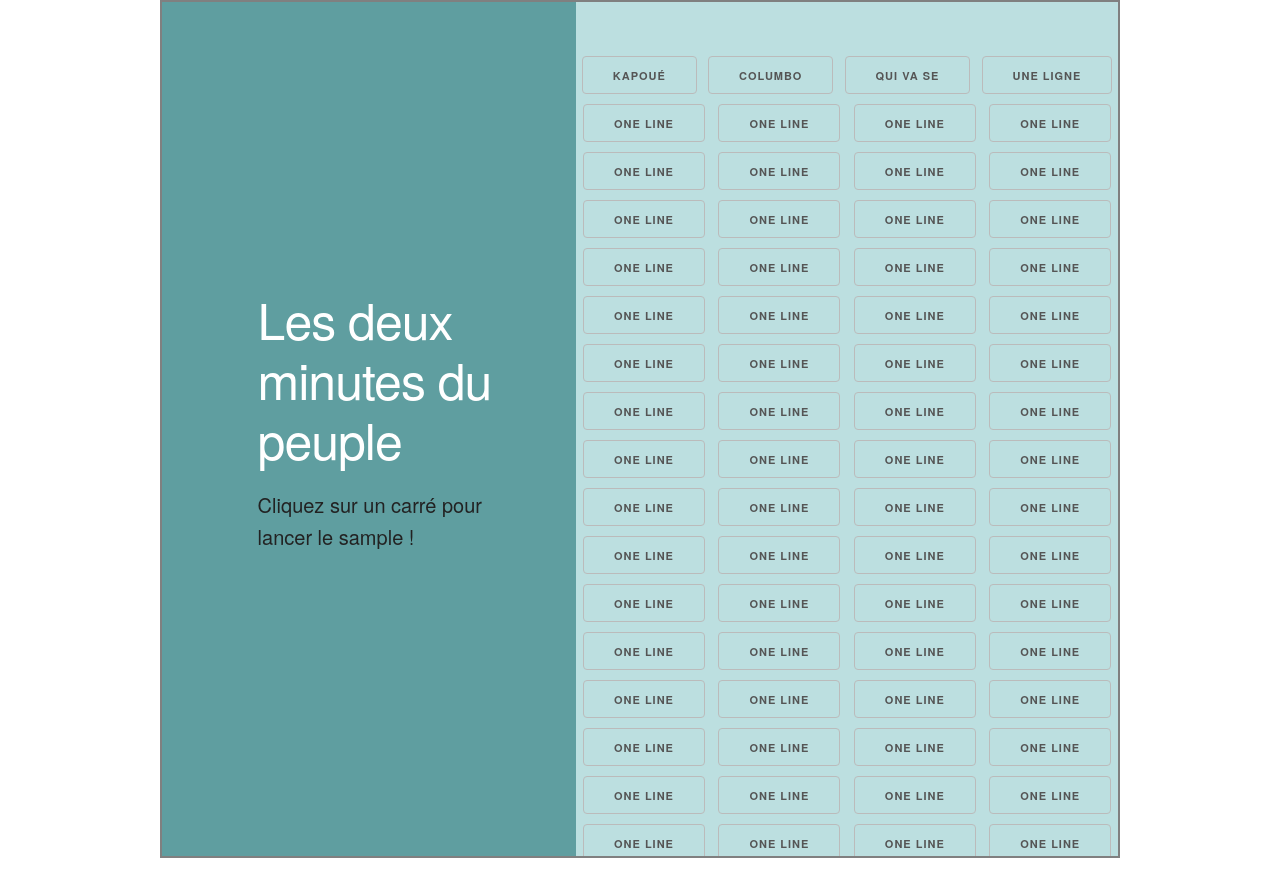
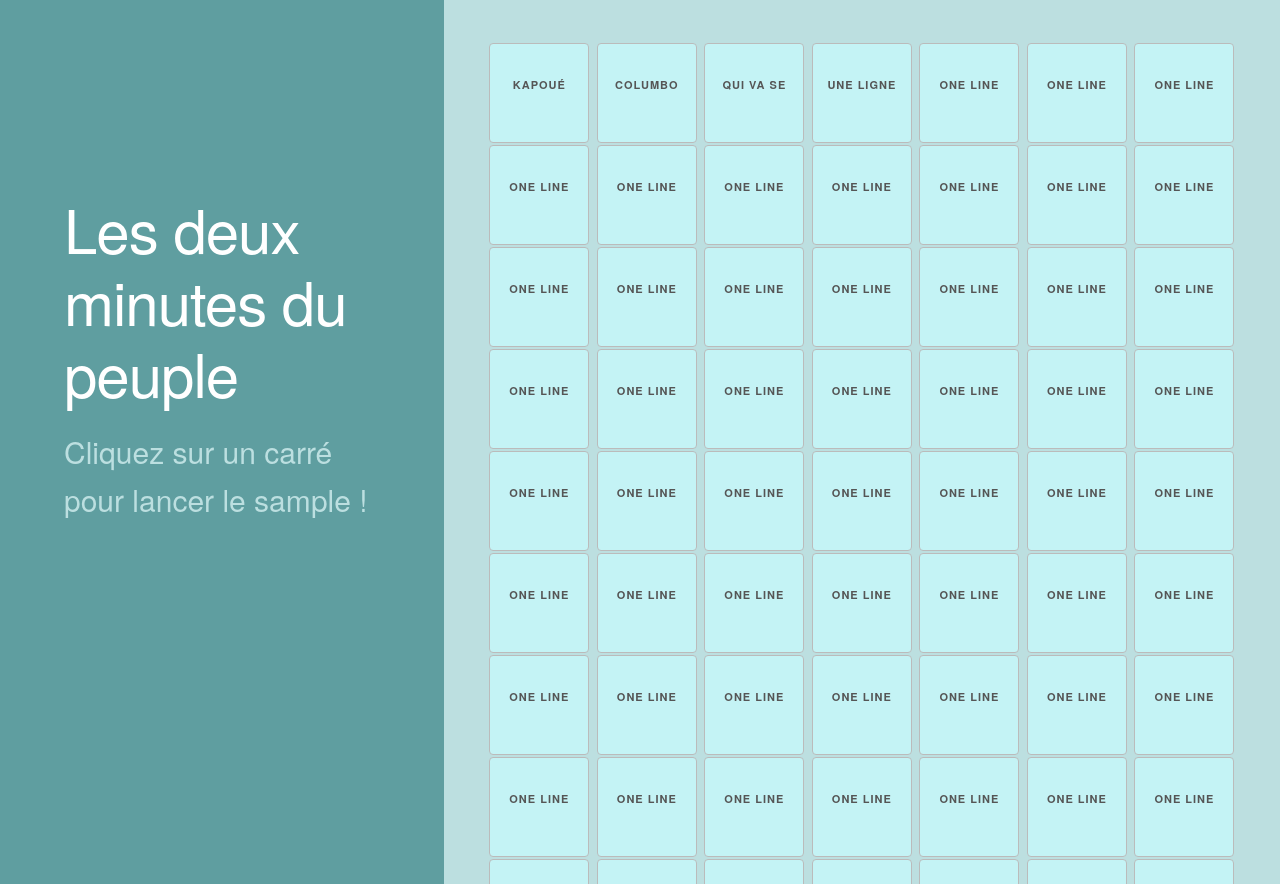
Before and after one commit to Owlynn/2mdp, a plain HTML site: page index.html in a window 1280 px wide. Before the commit the page ends 858 px from the top, so only its background shows below. Drawn offline with nearby package versions, Linux system fonts and the light colour scheme.

Commit message:
Modif design

```diff
--- a/index.html
+++ b/index.html
@@ -4,9 +4,9 @@
     <meta charset="UTF-8">
     <meta name="viewport" content="width=device-width, initial-scale=1.0">
     <title>Document</title>
-    <link rel="stylesheet" href="style.css">
     <link rel="stylesheet" href="normalize.css">
     <link rel="stylesheet" href="skeleton.css">
+    <link rel="stylesheet" href="style.css">
     <!-- HANDLEBARS INSTALL -->
     <script src="https://cdnjs.cloudflare.com/ajax/libs/handlebars.js/4.7.6/handlebars.min.js" integrity="sha512-zT3zHcFYbQwjHdKjCu6OMmETx8fJA9S7E6W7kBeFxultf75OPTYUJigEKX58qgyQMi1m1EgenfjMXlRZG8BXaw==" crossorigin="anonymous"></script>
 
@@ -24,25 +24,21 @@
 
 </head>
 <body>
-    <div class="container">
+        <div class="row">
 
-        <div class="row">
-            <div id="deuxmin" class="five columns">
+            <div id="deuxmin" class="four columns">
                 <h1>Les deux minutes du peuple</h1>
                 <p> Cliquez sur un carré pour lancer le sample !</p>
             </div>
 
 
-            <div class="seven columns">
-                <div id="blocs"></div>
+            <div class="eight columns">
+                <div class ="scroller" id="blocs"></div>
             </div>
 
 
 
-
         </div>
-    </div>
-
 
 </body>
 </html>
--- a/style.css
+++ b/style.css
@@ -1,49 +1,45 @@
-* {
-    margin:0;
-}
-.boutons {
-    background-color: rgb(196, 243, 245)
-    margin: 5%;
+button {
+    background-color: rgb(196, 243, 245);
+    margin: 1px;
+    width: 100px;
+    height: 100px;
+    display: flex;
+    justify-content: center;
+    padding-top: 3%;
 
 }
 
-.boutons:hover{
+button:hover{
     background-color: cadetblue;
 }
 
 #blocs{
-    padding-top: 10%;
+    display: flex;
+    flex-wrap: wrap;
+    justify-content: space-around;
+    padding: 5%;
     overflow: scroll;
     height: 800px;
     background-color: rgb(188, 223, 224);
-    display: flex;
-    flex-wrap: wrap;
-    justify-content: space-around;
 
 }
 
-#deuxmin {
-    padding-top: 30%;
-    padding-left: 10%;
-    display: flex;
-    flex-wrap: wrap;
-    justify-content: center;
-}
-
-body{
-    background-color: white;
-}
-
-.container{
-    border: solid grey 2px;
+.row {
     background-color: cadetblue;
 }
 
-h1{
-    font-size: 4rem;
-    color: white;
+#deuxmin {
+   padding-top: 15%;
+   padding-left: 5%;;
 }
 
-p{
-    font-size: 2rem;
+h1{
+    font-size: 6rem;
+    color: white ;
+
 }
+
+p {
+    font-size: 3rem;
+    color: rgb(188, 223, 224);
+}
```
